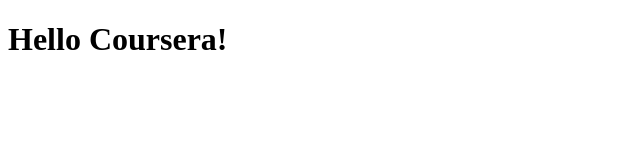
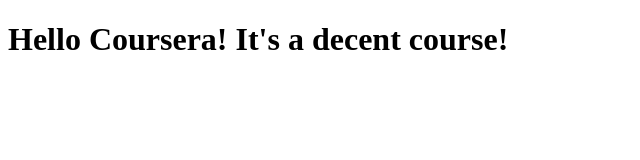
Before and after one commit to bensafa/jhu-coursera-webdev, a plain HTML site: page site/index.html in a window 1280 px wide. Shown: the whole page, without its empty margins (0-640 px from the left). Drawn offline with Linux system fonts and the light colour scheme.

Commit message:
Small additions to page content

```diff
--- a/site/index.html
+++ b/site/index.html
@@ -6,6 +6,6 @@
 	<title>Hello Coursera!</title>
 </head>
 <body>
-	<h1>Hello Coursera!</h1>
+	<h1>Hello Coursera! It's a decent course!</h1>
 </body>
 </html>
```
